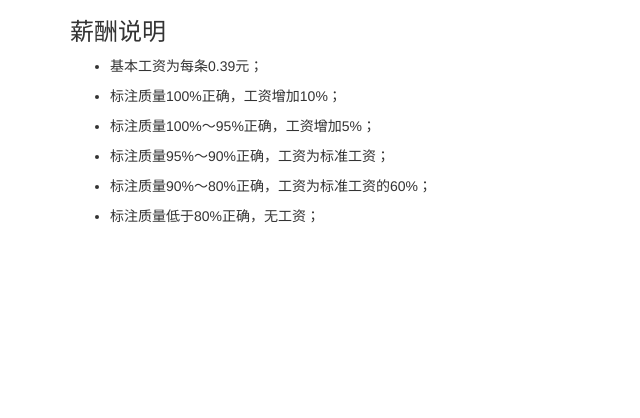
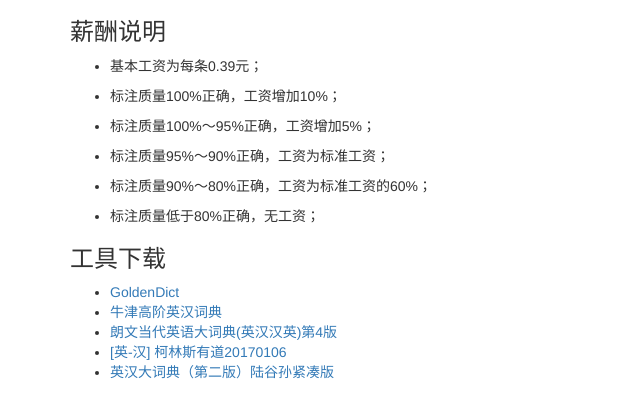
Before and after one commit to zhangyuteng/ShareTask, a Flask app: page /rule in a window 1280 px wide. Shown: the part 347-765 px from the top of the page, without its empty margins (0-640 px from the left). Run offline with Flask 2, Linux system fonts and the light colour scheme; the visitor is signed in with stand-in values (Sample User, id 1); parts of the project's set-up code (start-up, migrations or seed data) failed here and were passed over; some libraries are stand-ins or nearby versions.

Commit message:
调整兼容性

```diff
--- a/app/templates/layout.html
+++ b/app/templates/layout.html
@@ -3,6 +3,7 @@
 <head>
     <meta charset="UTF-8">
     <title>知识众包</title>
+    <meta name="renderer" content="webkit">
     {% block head %}
     <link rel="stylesheet" href="/static/node_modules/element-ui/lib/theme-default/index.css">
     <link rel="stylesheet" href="/static/css/main.css">
--- a/app/templates/rule.html
+++ b/app/templates/rule.html
@@ -5,6 +5,7 @@
     <meta name="viewport"
           content="width=device-width, user-scalable=no, initial-scale=1.0, maximum-scale=1.0, minimum-scale=1.0">
     <meta http-equiv="X-UA-Compatible" content="ie=edge">
+    <meta name="renderer" content="webkit">
     <title>Document</title>
     <link href="https://cdn.bootcss.com/bootstrap/3.3.7/css/bootstrap.min.css" rel="stylesheet">
     <link href="https://cdn.bootcss.com/bootstrap/3.3.7/css/bootstrap-theme.min.css" rel="stylesheet">
@@ -53,6 +54,14 @@
                     <p>标注质量低于80%正确，无工资；</p>
                 </li>
             </ul>
+            <h3>工具下载</h3>
+            <ul>
+                <li><a href="/uploads/GoldenDict-1.0.1-Portable.zip">GoldenDict</a></li>
+                <li><a href="/uploads/O8C.zip">牛津高阶英汉词典</a></li>
+                <li><a href="/uploads/朗文当代英语大词典(英汉汉英)第4版.mdx.zip">朗文当代英语大词典(英汉汉英)第4版</a></li>
+                <li><a href="/uploads/[英-汉] 柯林斯有道20170106.zip">[英-汉] 柯林斯有道20170106</a></li>
+                <li><a href="/uploads/英汉大词典（第二版）陆谷孙紧凑版.zip">英汉大词典（第二版）陆谷孙紧凑版</a></li>
+            </ul>
         </div>
     </div>
 </div>
--- a/app/templates/task_result.html
+++ b/app/templates/task_result.html
@@ -5,6 +5,7 @@
     <meta name="viewport"
           content="width=device-width, user-scalable=no, initial-scale=1.0, maximum-scale=1.0, minimum-scale=1.0">
     <meta http-equiv="X-UA-Compatible" content="ie=edge">
+    <meta name="renderer" content="webkit">
     <title>Document</title>
     <link href="https://cdn.bootcss.com/bootstrap/3.3.7/css/bootstrap.min.css" rel="stylesheet">
     <link href="https://cdn.bootcss.com/bootstrap/3.3.7/css/bootstrap-theme.min.css" rel="stylesheet">
```
Also changed, not shown: uwsgiconfig.ini (added, +9 -0 lines), 1 other file.
